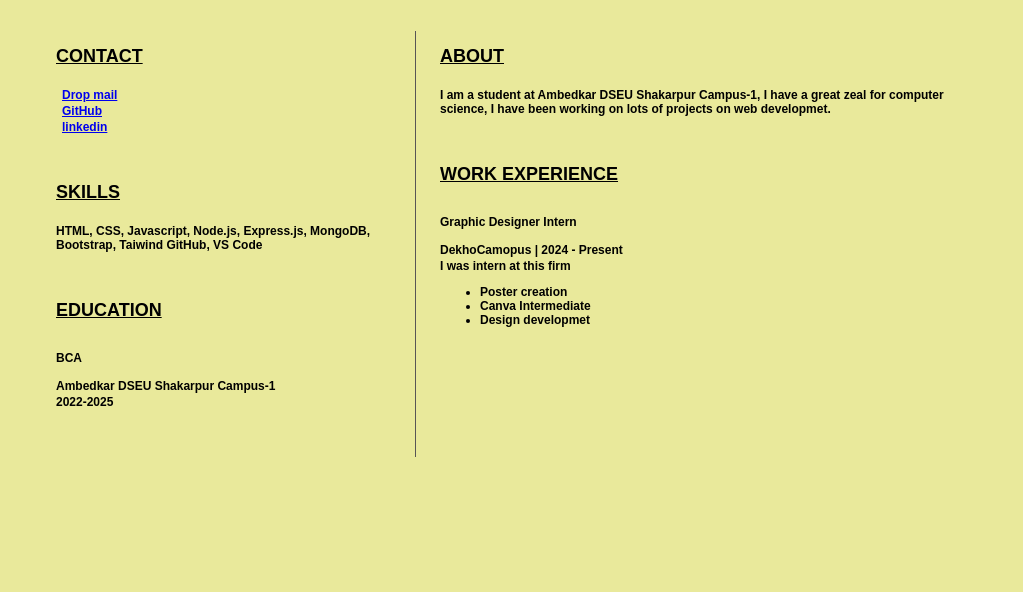
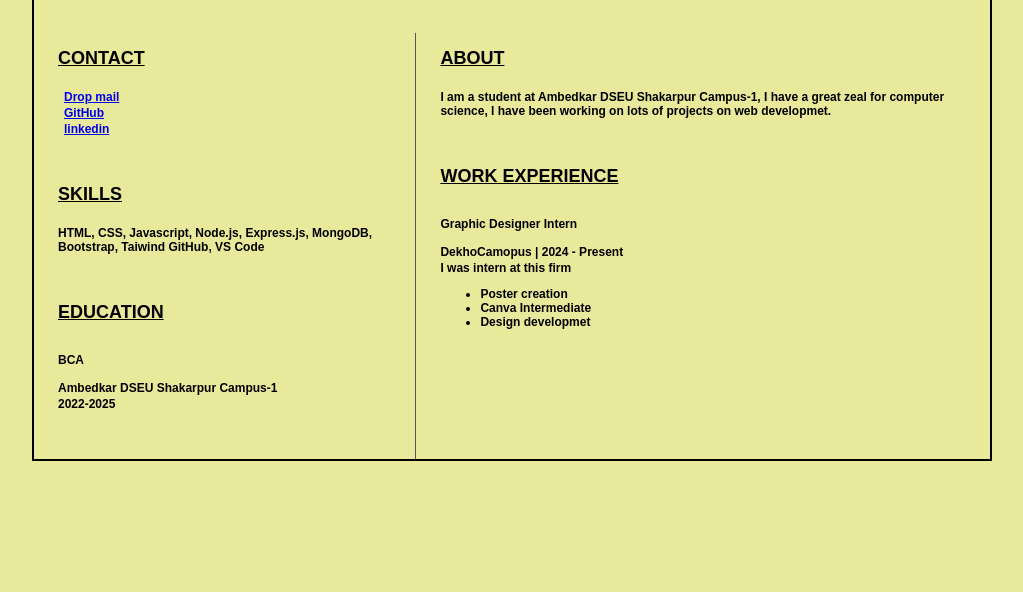
Before and after one commit to Sumitkumar0403/Resume-Webpage, a plain HTML site: page index.html in a window 1280 px wide. Shown: the part 208-800 px from the top of the page, without its empty margins (128-1151 px from the left). Drawn offline with Linux system fonts and the light colour scheme.

Commit message:
done dana done

```diff
--- a/index.html
+++ b/index.html
@@ -5,6 +5,7 @@
         <title>Resume webpage</title>
     </head>
     <body>
+        <div id="divji">
             <header id="header">
                 <!-- resume header with your name and title -->
                 <h1>Sumit kumar</h1>
@@ -71,5 +72,7 @@
                     </section>
                 </article>
             </main>
+        </div>
+
     </body>
 </html>
--- a/style.css
+++ b/style.css
@@ -28,6 +28,7 @@ h3 {
 }
 
 main {
+
     display: grid;
     grid-template-columns: 40% 60%;
     margin-top: 3em;
@@ -66,3 +67,7 @@ h1, h2, h3 {
 h3{
     font-weight: 600;
 }
+
+#divji{
+    border: 2px solid black;
+}
```
Lines whose indentation alone changed are shown as unchanged.
